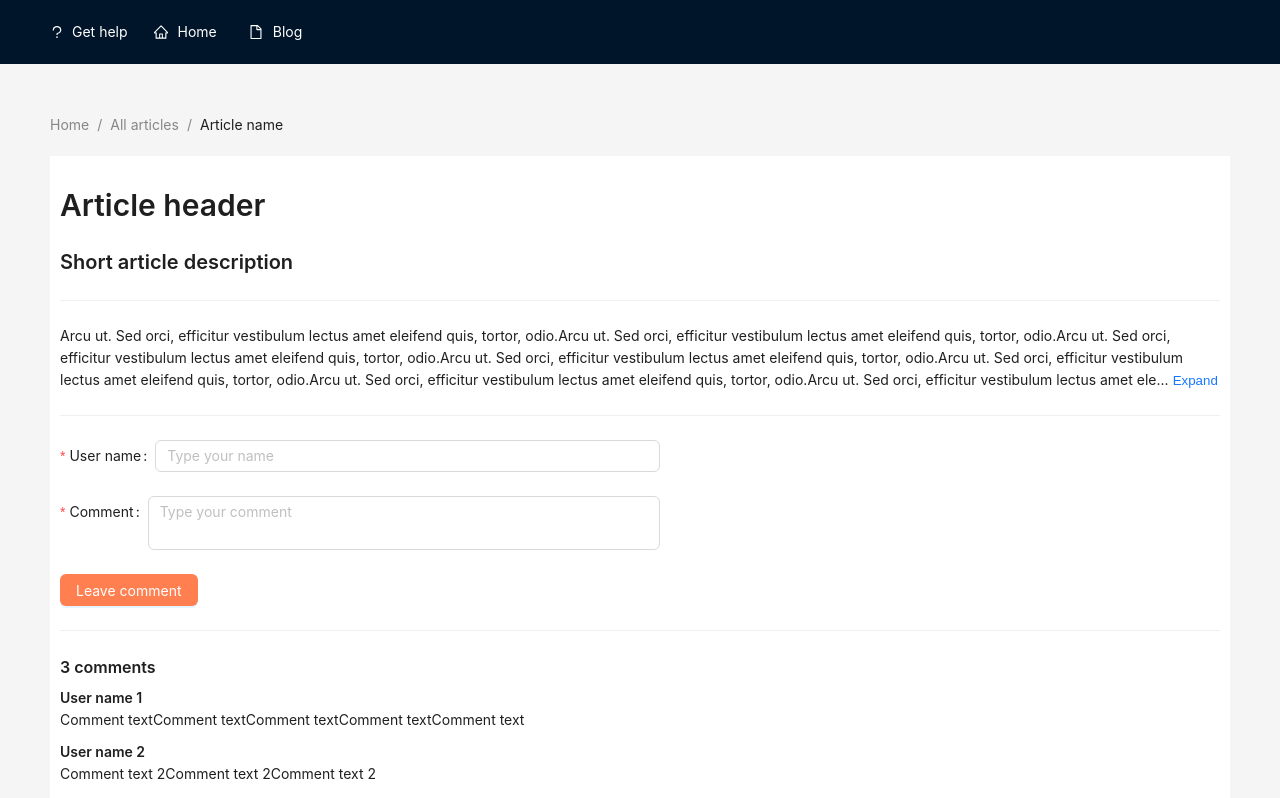
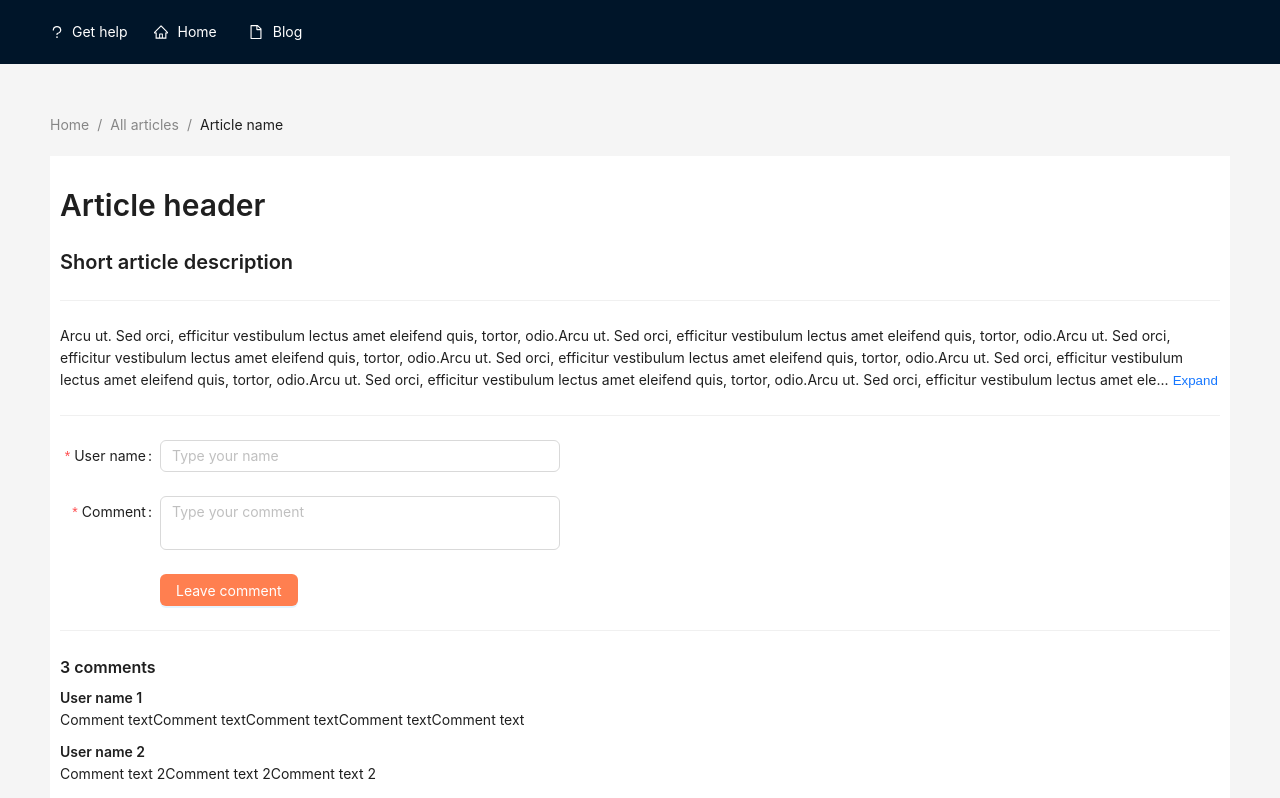
Before and after one commit to AidaChernyavskaya/ant-design, a React (Create React App) app: page / in a window 1280 px wide. Shown: the top 798 px of the page. Built offline with nearby package versions, Linux system fonts and the light colour scheme.

Commit message:
Add Form align

```diff
--- a/src/components/CommentForm/CommentForm.tsx
+++ b/src/components/CommentForm/CommentForm.tsx
@@ -31,7 +31,8 @@ const CommentForm: FC<ICommentForm> = ({comments, setComments}) => {
             onFinish={handleClick}
             style={{maxWidth: 600}}
             form={form}
-
+            labelCol={{span: 4}}
+            wrapperCol={{span: 16}}
         >
             <Form.Item
                 label={'User name:'}
@@ -66,7 +67,7 @@ const CommentForm: FC<ICommentForm> = ({comments, setComments}) => {
                     autoSize={{ minRows: 2, maxRows: 8 }}
                 />
             </Form.Item>
-            <Form.Item>
+            <Form.Item wrapperCol={{offset: 4, span: 16}}>
                 <Button
                     type={"primary"}
                     style={{ background: "coral"}}
```
